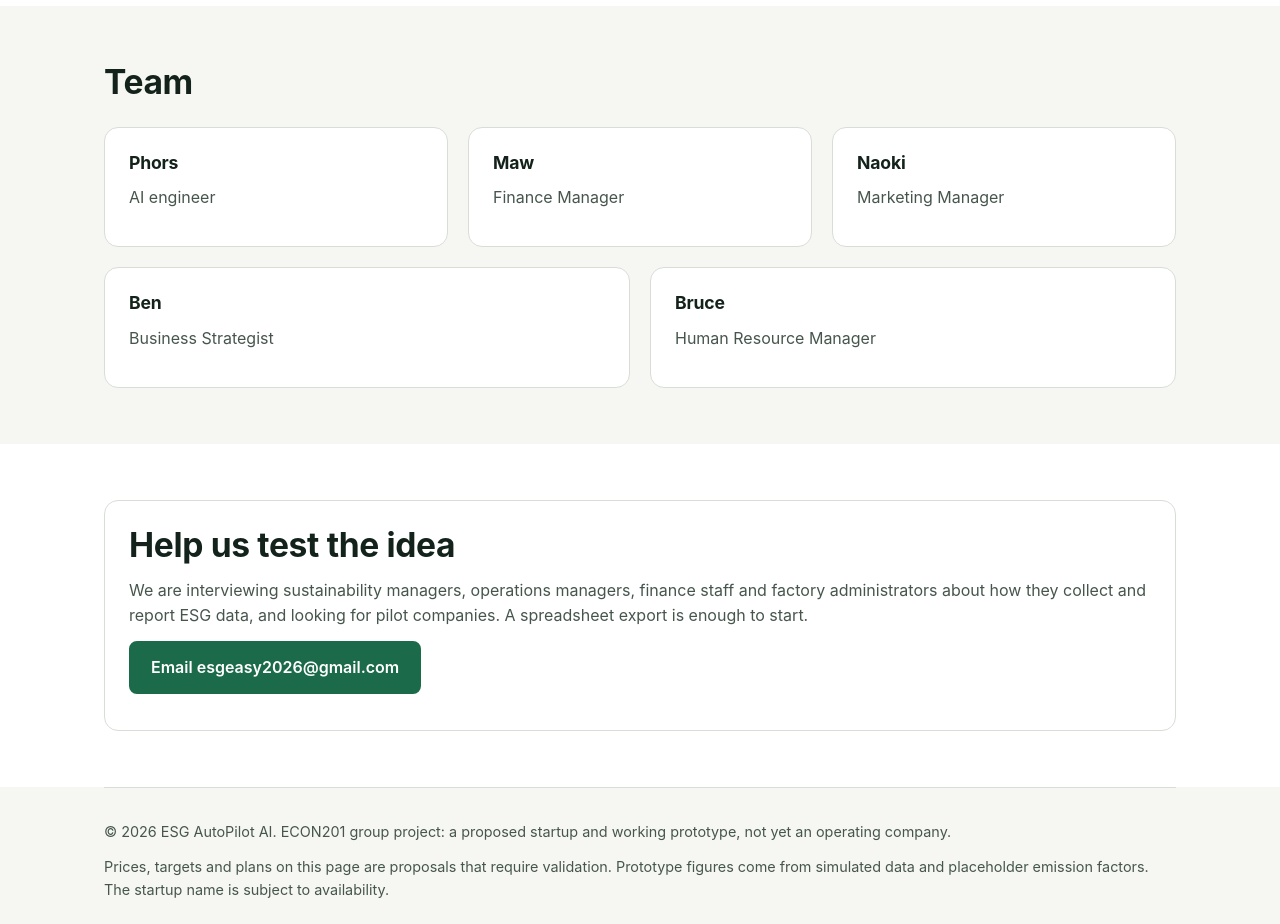
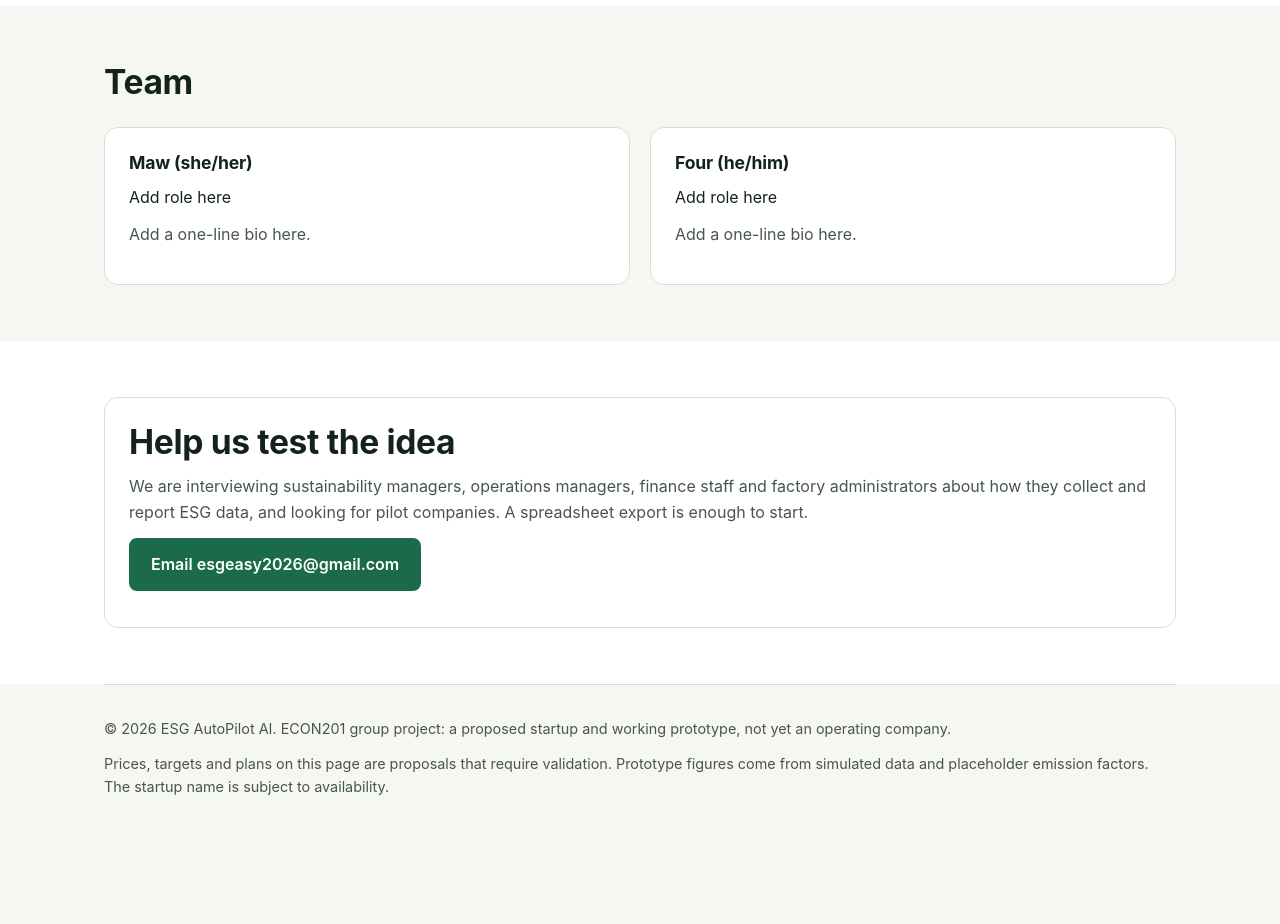
Before and after one commit to phorsya2004-a11y/esg-autopilot-ai, a plain HTML site: page index.html in a window 1280 px wide. Shown: the part 6640-7564 px from the top of the page. After the commit the page ends 7498 px from the top, so only its background shows below. Drawn offline with Linux system fonts and the light colour scheme.

Commit message:
Publish website

```diff
--- a/index.html
+++ b/index.html
@@ -166,11 +166,8 @@ footer{padding:32px 0 48px;color:var(--muted);font-size:.9rem;border-top:1px sol
 <section id="team"><div class="wrap">
   <h2>Team</h2>
   <div class="grid">
-<div class="card"><h3>Phors</h3><p class="muted">AI engineer</p></div>
-<div class="card"><h3>Maw</h3><p class="muted">Finance Manager</p></div>
-<div class="card"><h3>Naoki</h3><p class="muted">Marketing Manager</p></div>
-<div class="card"><h3>Ben</h3><p class="muted">Business Strategist</p></div>
-<div class="card"><h3>Bruce</h3><p class="muted">Human Resource Manager</p></div>
+<div class="card"><h3>Maw <span class="pron">(she/her)</span></h3><p class="role">Add role here</p><p class="muted">Add a one-line bio here.</p></div>
+<div class="card"><h3>Four <span class="pron">(he/him)</span></h3><p class="role">Add role here</p><p class="muted">Add a one-line bio here.</p></div>
   </div>
 </div></section>
 
```
